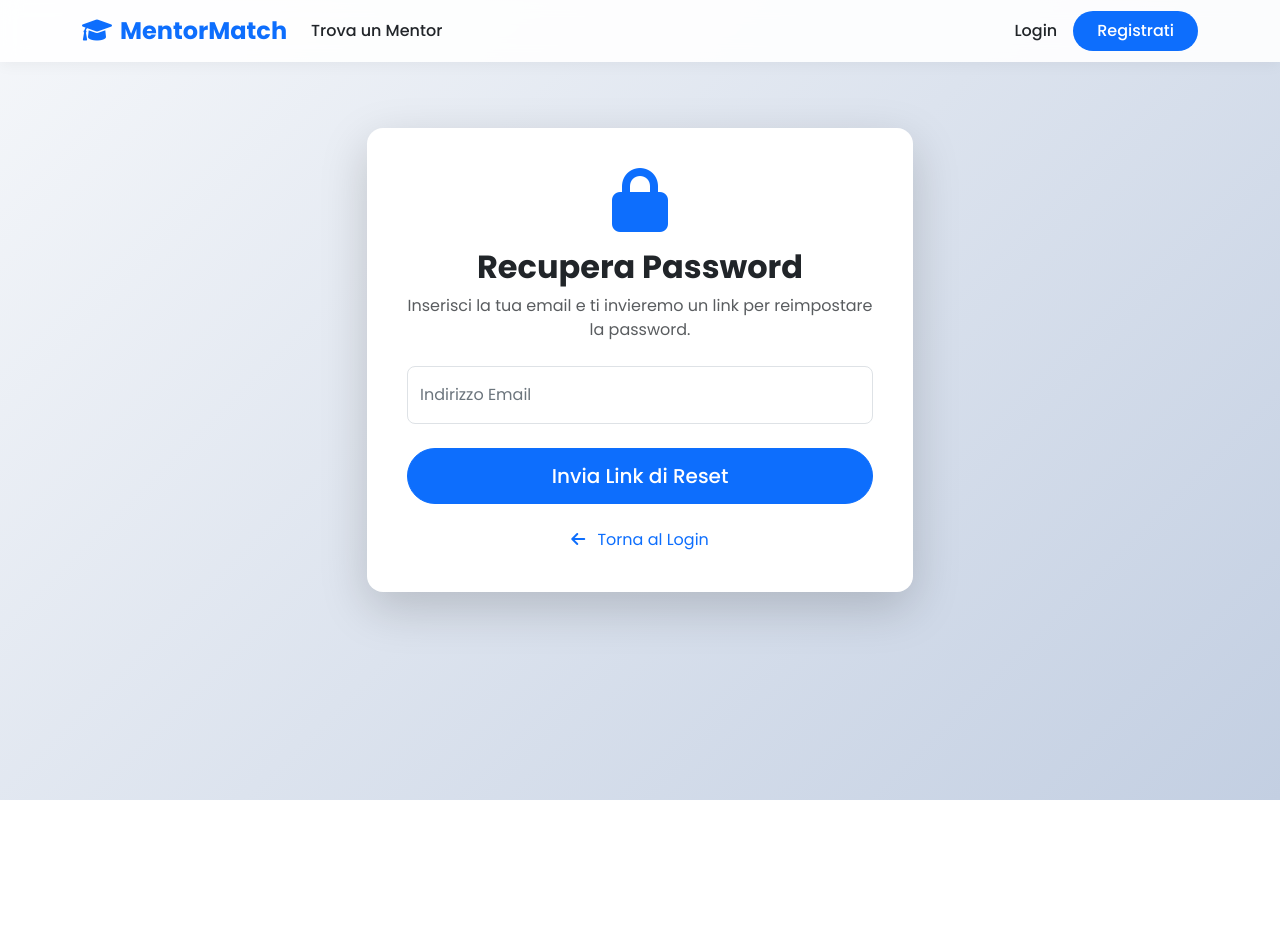
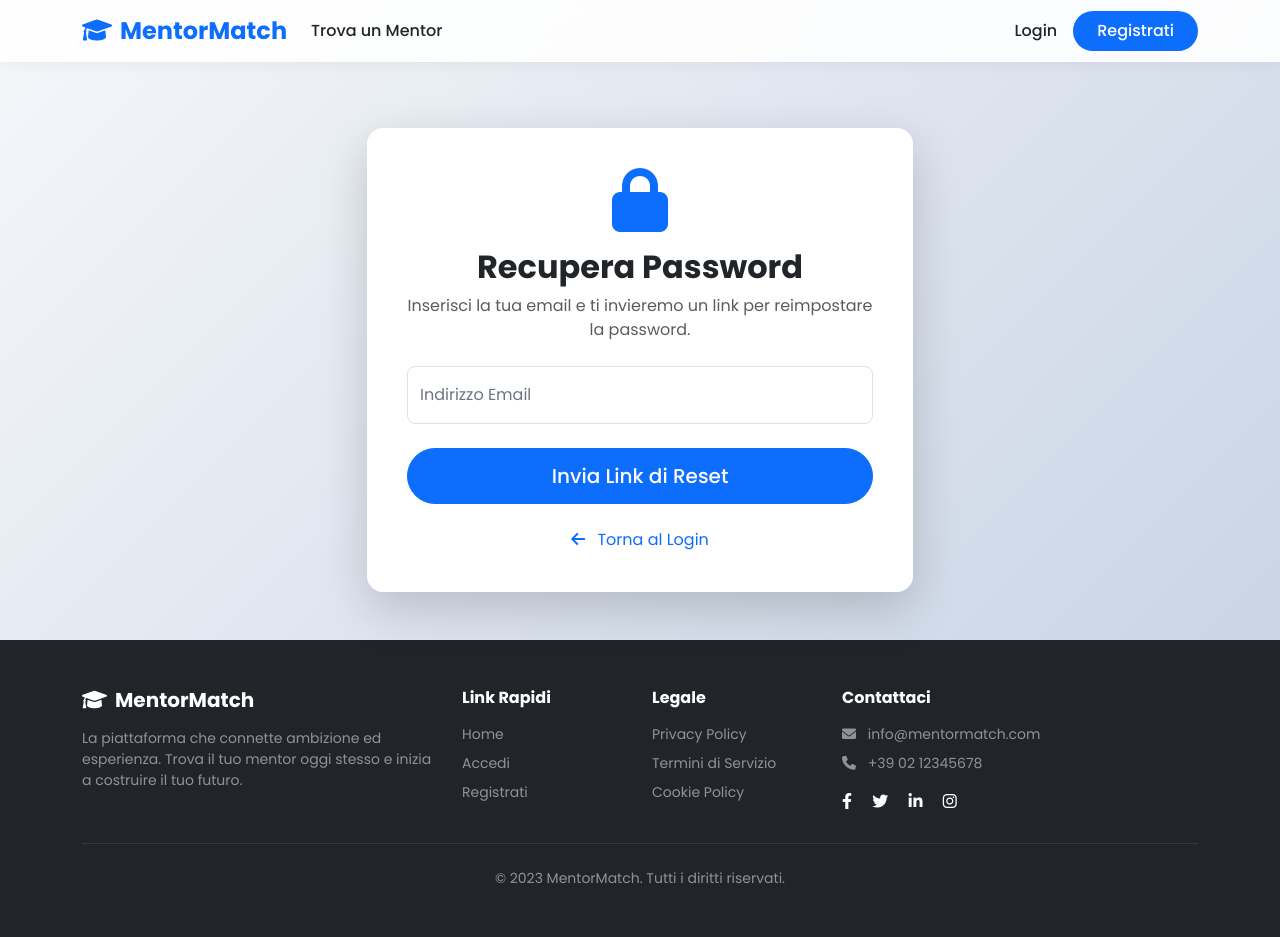
Before and after one commit to RadSamu/MentorMatch, a plain HTML site: page frontend/forgot-password.html in a window 1280 px wide. Before the commit the page ends 800 px from the top, so only its background shows below. Drawn offline with nearby package versions, Linux system fonts and the light colour scheme.

Commit message:
Frontend: aggiunta footer a tutte le pagine HTML

```diff
--- a/frontend/forgot-password.html
+++ b/frontend/forgot-password.html
@@ -52,6 +52,9 @@
         </div>
     </div>
 
+    <!-- Footer -->
+    <div id="footer-placeholder"></div>
+
     <script src="https://code.jquery.com/jquery-3.7.1.min.js"></script>
     <script src="https://cdn.jsdelivr.net/npm/bootstrap@5.3.3/dist/js/bootstrap.bundle.min.js"></script>
     <script src="/js/global.js"></script>
```
Also changed, not shown: frontend/mentor-detail.html (+3 -0 lines), frontend/mentors.html (+3 -0 lines), frontend/my-bookings.html (+3 -0 lines), frontend/profile.html (+3 -0 lines), frontend/reset-password.html (+3 -0 lines).
